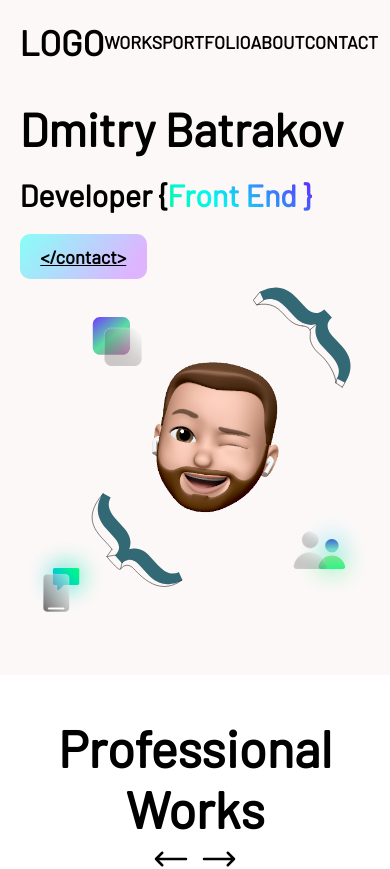
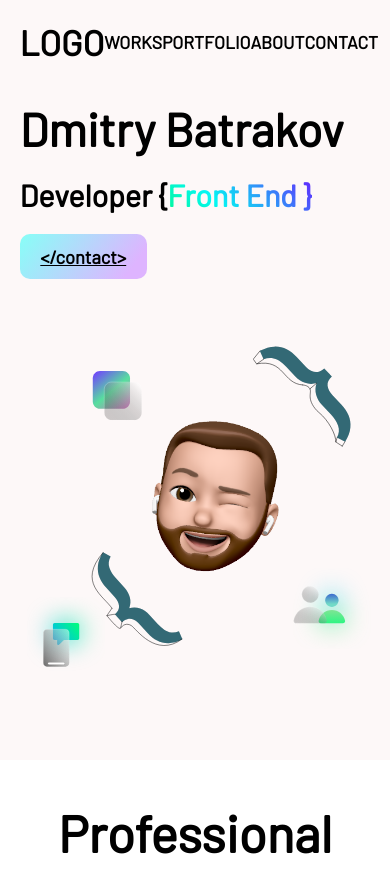
Before and after one commit to DmitryBatrakov/portfolio, a React (Create React App) app: page / in a window 390 px wide. Shown: the top 869 px of the page. Built offline with nearby package versions, Linux system fonts and the light colour scheme.

Commit message:
fifth commit

```diff
--- a/src/modules/components/greetings-section/greetings-media.scss
+++ b/src/modules/components/greetings-section/greetings-media.scss
@@ -1,6 +1,6 @@
 @media (max-width: 480px) {
     .greetings-section {
-        height: 80vh;
+        height: 90vh;
 
         .wrapper-top {
             margin: 0;
@@ -23,7 +23,7 @@
                         width: 70%;
                         height: auto;
                         left: 20vw;
-                        top: 18vh;
+                        top: 25vh;
 
                         .bracerRight {
                             width: 80%;
@@ -59,6 +59,7 @@
                     .icons {
                         width: 100%;
                         height: auto;
+                        top: 30vh;
 
                         .squares {
                             width: 100%;
```
